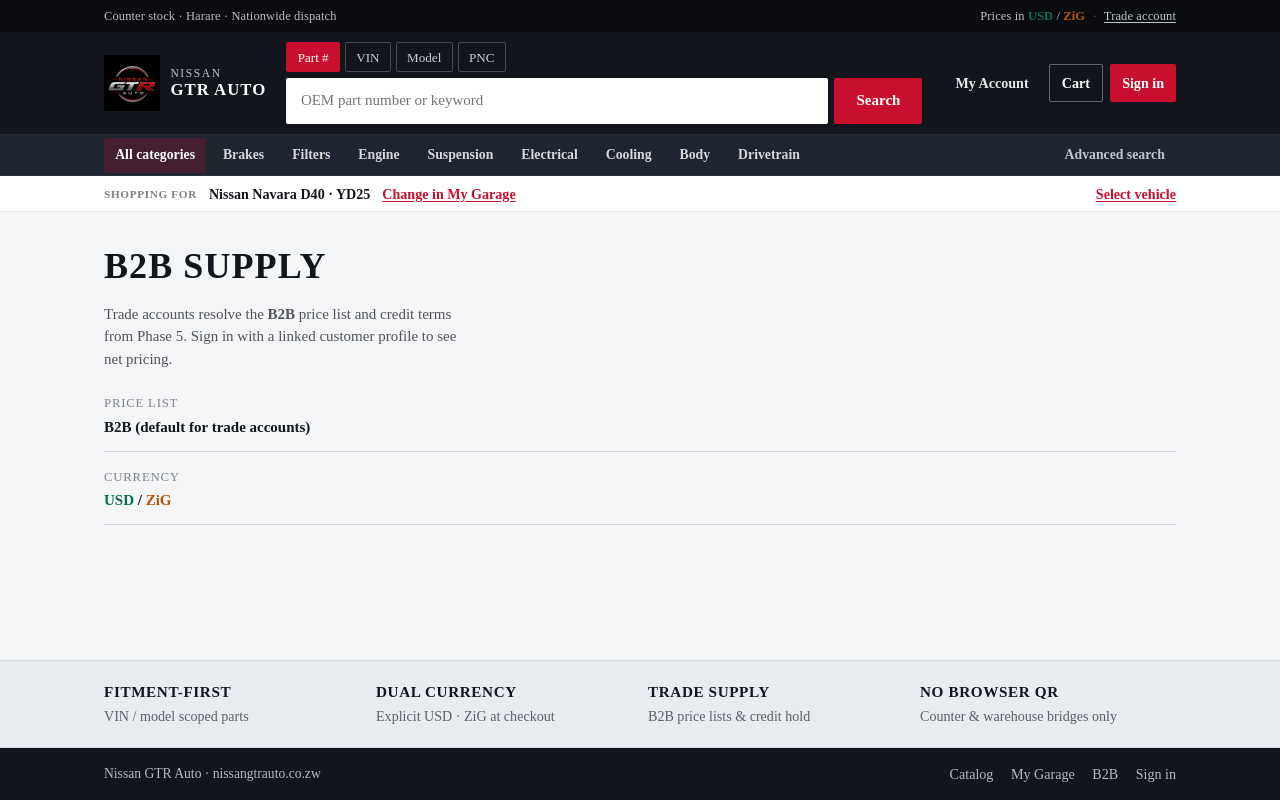
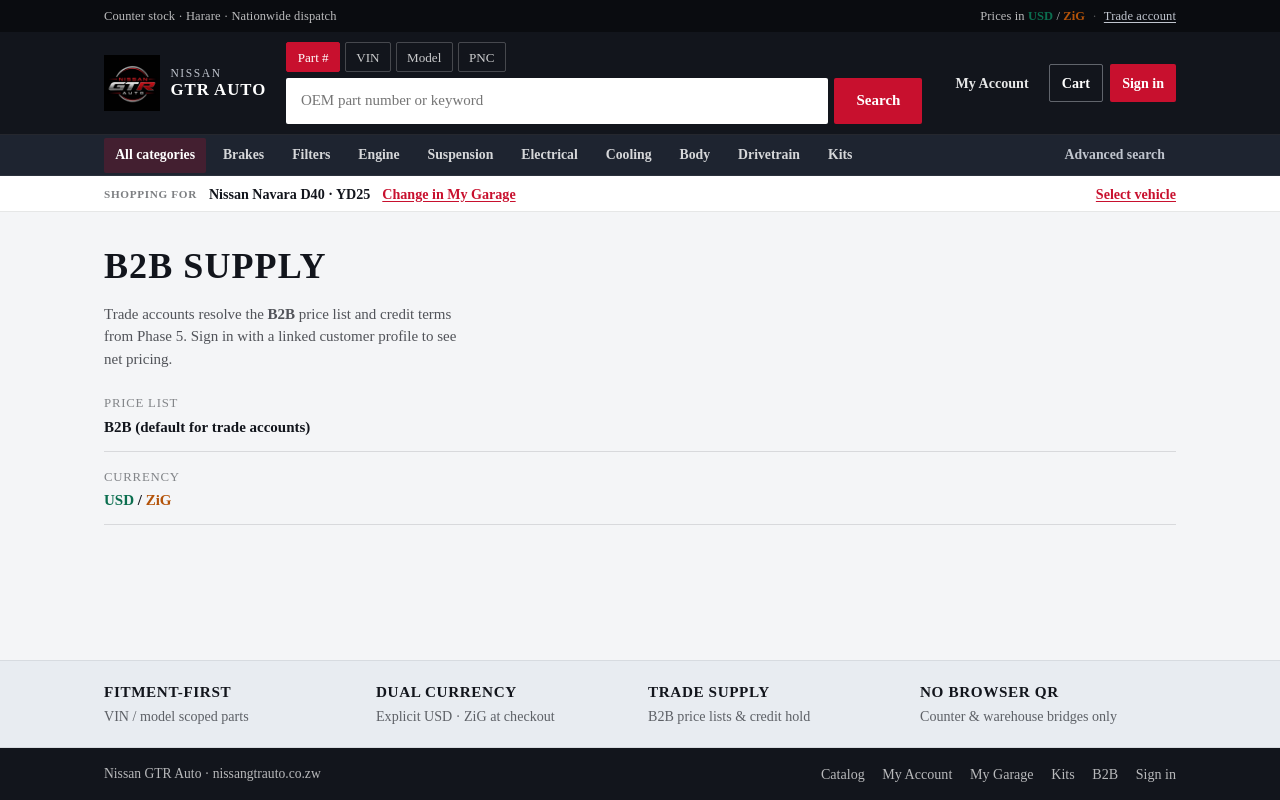
Before and after one commit to Vanguduza/Nissan-Gtr-Auto, a Next.js app in the folder apps/web/: page /b2b in a window 1280 px wide. Built offline with nearby package versions, Linux system fonts and the light colour scheme; no server answers.

Commit message:
auto-sync: 2026-07-23 23:58:05

```diff
--- a/apps/web/app/(storefront)/page.tsx
+++ b/apps/web/app/(storefront)/page.tsx
@@ -103,7 +103,7 @@
                     <td className={styles.moneyZig}>{p.zig}</td>
                     <td>
                       <Link
-                        href={`/search?mode=part&q=${encodeURIComponent(p.sku)}`}
+                        href={`/parts/${encodeURIComponent(p.sku)}`}
                         className={styles.rowCta}
                       >
                         View
--- a/apps/web/components/site-footer.tsx
+++ b/apps/web/components/site-footer.tsx
@@ -29,7 +29,9 @@
           <p className={styles.mark}>Nissan GTR Auto · nissangtrauto.co.zw</p>
           <nav className={styles.links} aria-label="Footer">
             <Link href="/catalog">Catalog</Link>
-            <Link href="/garage">My Garage</Link>
+            <Link href="/account">My Account</Link>
+            <Link href="/account/garage">My Garage</Link>
+            <Link href="/kits">Kits</Link>
             <Link href="/b2b">B2B</Link>
             <Link href="/login">Sign in</Link>
           </nav>
--- a/apps/web/components/site-header.tsx
+++ b/apps/web/components/site-header.tsx
@@ -14,6 +14,7 @@
   { href: "/catalog?cat=cooling", label: "Cooling" },
   { href: "/catalog?cat=body", label: "Body" },
   { href: "/catalog?cat=transmission", label: "Drivetrain" },
+  { href: "/kits", label: "Kits" },
 ];
 
 export function SiteHeader() {
```
